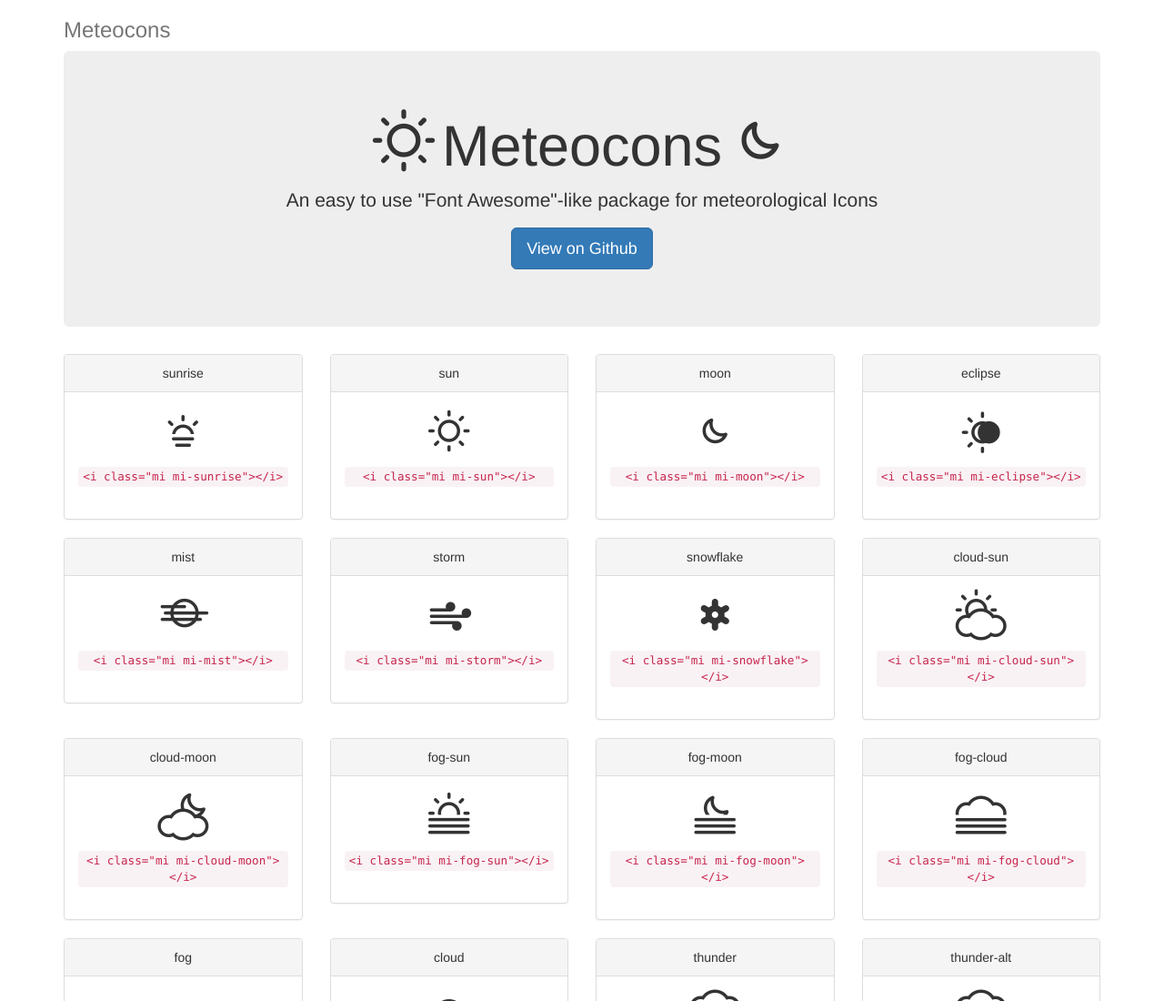
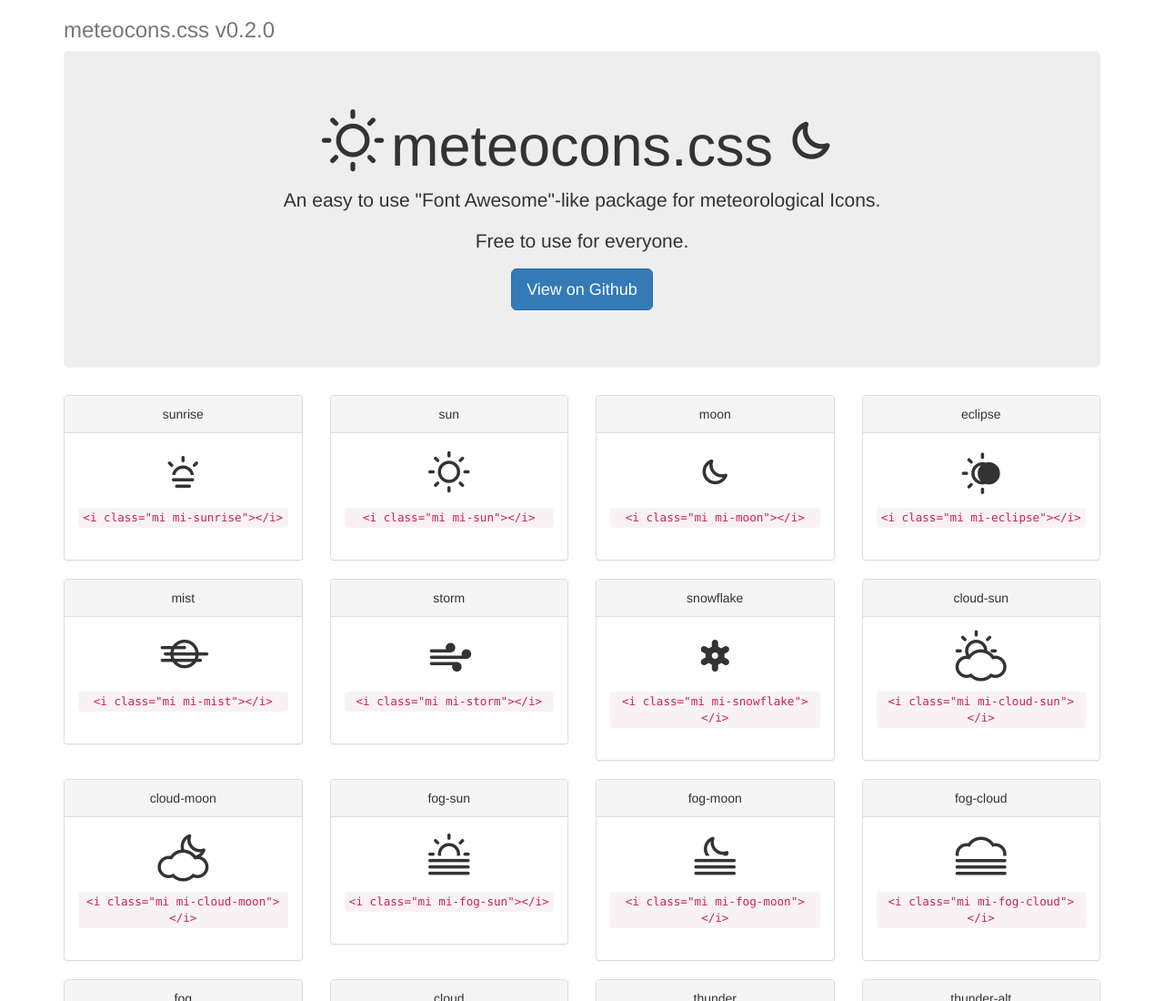
Before and after one commit to tomlutzenberger/meteocons.css, a website: page index.pug in a window 1280 px wide. Shown: the top 1100 px of the page at 91% size. Drawn offline with nearby package versions, Linux system fonts and the light colour scheme; files that its build step writes are made by us from their sources.

Commit message:
Second release, change version number

```diff
--- a/index.pug
+++ b/index.pug
@@ -26,21 +26,24 @@
     meta(http-equiv='X-UA-Compatible' content='IE=edge')
     meta(name='viewport' content='width=device-width, initial-scale=1')
 
-    title= Meteocons
+    title= 'meteocons.css v0.2.0'
     link(href='https://maxcdn.bootstrapcdn.com/bootstrap/3.3.6/css/bootstrap.min.css' rel='stylesheet')
     link(href='dist/meteocons.min.css' rel='stylesheet')
   body
 
     div.container
       div.header.clearfix
-        h3.text-muted Meteocons
+        h3.text-muted= 'meteocons.css v0.2.0'
 
       div.jumbotron.text-center
         h1
           i.mi.mi-lg.mi-sun
-          | Meteocons
+          | meteocons.css
           i.mi.mi-lg.mi-moon
-        p.lead An easy to use "Font Awesome"-like package for meteorological Icons
+        p.lead
+          | An easy to use "Font Awesome"-like package for meteorological Icons.
+        p
+          | Free to use for everyone.
         p
           a.btn.btn-lg.btn-primary(href='https://github.com/tomlutzenberger/meteocons' target='_blank' role='button') View on Github
 
--- a/less/meteocons.less
+++ b/less/meteocons.less
@@ -1,5 +1,5 @@
 /*!
- *  Meteocons 0.1.0 by Tom Lutzenberger @t0mlutzenberger
+ *  meteocons.css 0.2.0 by Tom Lutzenberger @t0mlutzenberger
  *  Meteocons Fonts by Alessio Atzeni @Bluxart
  *  License - MIT License
  */
--- a/package.json
+++ b/package.json
@@ -1,6 +1,6 @@
 {
-  "name": "meteocons",
-  "version": "0.1.0",
+  "name": "meteocons.css",
+  "version": "0.2.0",
   "description": "A ready-to-use package (like Font Awesome) for the Meteocons Font",
   "main": "index.html",
   "dependencies": {
@@ -16,7 +16,7 @@
   },
   "repository": {
     "type": "git",
-    "url": "https://github.com/tomlutzenberger/meteocons.git"
+    "url": "https://github.com/tomlutzenberger/meteocons.css.git"
   },
   "author": {
     "name": "Tom Lutzenberger",
--- a/tests/tests.pug
+++ b/tests/tests.pug
@@ -12,14 +12,14 @@
     meta(http-equiv='X-UA-Compatible' content='IE=edge')
     meta(name='viewport' content='width=device-width, initial-scale=1')
 
-    title= Meteocons
+    title= 'meteocons.css v0.2.0'
     link(href='https://maxcdn.bootstrapcdn.com/bootstrap/3.3.6/css/bootstrap.min.css' rel='stylesheet')
     link(href='../dist/meteocons.min.css' rel='stylesheet')
   body
 
     div.container
       header.header.clearfix
-        h1.h2.text-muted Tests for Meteocons
+        h1.h2.text-muted= 'Tests for meteocons.css v0.2.0'
 
         div.well
           h2.h3= 'Table of Contents'
```
Also changed, not shown: dist/meteocons.css, dist/meteocons.min.css, index.html, tests/tests.html.
